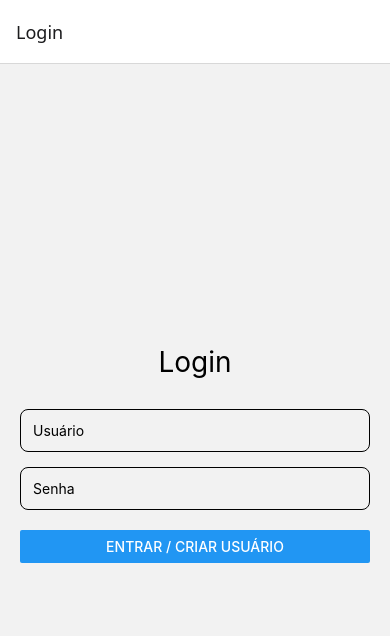
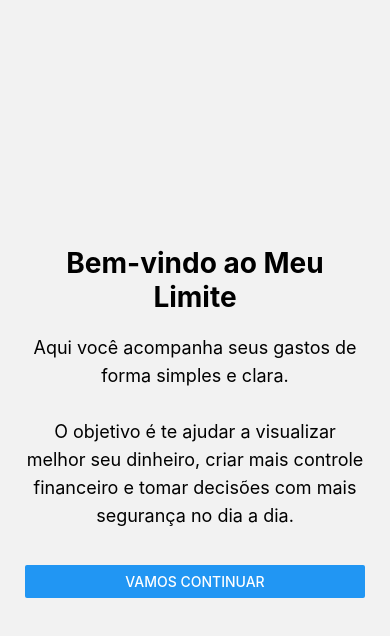
Before and after one commit to LucasA-Lopes/Meu-Limite-app, a React Native app: screen /Welcome in a window 390 px wide. Shown: the top 636 px of the page. Built offline with nearby package versions, Linux system fonts and the light colour scheme.

Commit message:
Adicionado tela de boas vindas, realizado ajuste na criação de usuário com firebase

```diff
--- a/App.js
+++ b/App.js
@@ -7,22 +7,51 @@ import Dashboard from './src/screens/Dashboard';
 import AddExpense from './src/screens/AddExpense';
 import EditExpense from './src/screens/EditExpense';
 import Login from './src/screens/Login';
+import Welcome from './src/screens/Welcome';
 
 const Stack = createNativeStackNavigator();
 
-export default function App(){
+export default function App() {
   return (
-      <NavigationContainer>
-        <Stack.Navigator initialRouteName="Login">
-          <Stack.Screen name="Dashboard" component={Dashboard} />
-          <Stack.Screen name="AddExpense" component={AddExpense} />
-          <Stack.Screen name="EditExpense" component={EditExpense} />
-          <Stack.Screen name="Login" component={Login}
-/>
+    <NavigationContainer>
+      <Stack.Navigator
+        initialRouteName="Login"
+      >
 
-        </Stack.Navigator>
-      </NavigationContainer>
-  )
+        <Stack.Screen
+          name="Login"
+          component={Login}
+          options={{
+            headerShown: false
+          }}
+        />
+
+        <Stack.Screen
+          name="Dashboard"
+          component={Dashboard}
+        />
+
+        <Stack.Screen
+          name="AddExpense"
+          component={AddExpense}
+        />
+
+        <Stack.Screen
+          name="EditExpense"
+          component={EditExpense}
+        />
+
+        <Stack.Screen
+          name="Welcome"
+          component={Welcome}
+          options={{
+            headerShown: false
+          }}
+        />
+
+      </Stack.Navigator>
+    </NavigationContainer>
+  );
 }
 
 /*export default function App(){
--- a/app.json
+++ b/app.json
@@ -24,6 +24,9 @@
     },
     "web": {
       "favicon": "./assets/favicon.png"
-    }
+    },
+    "plugins": [
+      "expo-web-browser"
+    ]
   }
 }
--- a/package.json
+++ b/package.json
@@ -13,7 +13,9 @@
     "@react-navigation/native": "^7.2.2",
     "@react-navigation/native-stack": "^7.14.12",
     "expo": "~54.0.33",
+    "expo-auth-session": "~7.0.11",
     "expo-status-bar": "~3.0.9",
+    "expo-web-browser": "~15.0.11",
     "firebase": "^12.13.0",
     "react": "19.1.0",
     "react-dom": "19.1.0",
--- a/src/firebase/firebaseConfig.js
+++ b/src/firebase/firebaseConfig.js
@@ -1,13 +1,8 @@
-// Import the functions you need from the SDKs you need
 import { initializeApp } from 'firebase/app';
 
+import { getAuth } from 'firebase/auth';
+
 import { getFirestore } from 'firebase/firestore';
-
-// TODO: Add SDKs for Firebase products that you want to use
-// https://firebase.google.com/docs/web/setup#available-libraries
-
-// Your web app's Firebase configuration
-// For Firebase JS SDK v7.20.0 and later, measurementId is optional
 
 const firebaseConfig = {
   apiKey: "AIzaSyDiJULYUkAtZHvEqMRIUmK6jdMJ3pEnuFs",
@@ -17,7 +12,12 @@ const firebaseConfig = {
   messagingSenderId: "391126949310",
   appId: "1:391126949310:web:40f8cbbff843a266dbedef"
 };
-// Initialize Firebase
-const app = initializeApp(firebaseConfig);
 
-export const db = getFirestore(app);
+const app =
+  initializeApp(firebaseConfig);
+
+export const auth =
+  getAuth(app);
+
+export const db =
+  getFirestore(app);
--- a/src/screens/Dashboard.js
+++ b/src/screens/Dashboard.js
@@ -54,10 +54,12 @@ import {                       /*Importação dos Componentes*/
 
 import {
   collection,
-  getDocs
+  getDocs,
+  doc,
+  getDoc
 } from 'firebase/firestore';
 
-import { db } from '../firebase/firebaseConfig';
+import { auth, db } from '../firebase/firebaseConfig';
 
 import { PieChart }
 from 'react-native-chart-kit';
@@ -76,12 +78,33 @@ export default function Dashboard({ navigation }) {
   const [novoLimite, setNovoLimite] =
   useState('1000');
 
+  async function carregarLimite() {
+
+  const uid =
+    auth.currentUser.uid;
+
+  const docRef =
+    doc(db, 'users', uid);
+
+  const docSnap =
+    await getDoc(docRef);
+
+  if (docSnap.exists()) {
+    setLimite(
+      docSnap.data().limite
+    );
+  }
+}
   async function carregarGastos() {
 
     const querySnapshot =
       await getDocs(                                            /*Busca dos Dados*/
-        collection(db, 'expenses')
-      );
+        collection(
+          db,
+          'users',
+          auth.currentUser.uid,
+          'expenses'
+      ));
 
     const lista = [];                                           /*Listagem dos Valores gastos */
 
@@ -100,14 +123,18 @@ export default function Dashboard({ navigation }) {
 
   useEffect(() => {
 
-    const unsubscribe =
-      navigation.addListener('focus', () => {
+  const unsubscribe =
+    navigation.addListener(
+      'focus',
+      () => {
 
+        carregarLimite();
         carregarGastos();
 
-      });
+      }
+    );
 
-    return unsubscribe;
+  return unsubscribe;
 
   }, [navigation]);
 
--- a/src/screens/Login.js
+++ b/src/screens/Login.js
@@ -1,124 +1,89 @@
-import React, { useState } from 'react';
+import React, {
+  useState
+} from 'react';
 
 import {
   View,
-  Text,
   TextInput,
   Button,
   Alert
 } from 'react-native';
 
 import {
-  collection,
-  getDocs,
-  addDoc
-} from 'firebase/firestore';
+  createUserWithEmailAndPassword,
+  signInWithEmailAndPassword
+} from 'firebase/auth';
 
-import { db }
-from '../firebase/firebaseConfig';
+import {
+  auth
+} from '../firebase/firebaseConfig';
 
 export default function Login({
   navigation
 }) {
-
-  const [usuario, setUsuario] =
+  const [email, setEmail] =
     useState('');
 
   const [senha, setSenha] =
     useState('');
 
-  async function fazerLogin() {
-
-    const querySnapshot =
-      await getDocs(
-        collection(db, 'usuarios')
+  async function criar() {
+    try {
+      await createUserWithEmailAndPassword(
+        auth,
+        email.trim(),
+        senha
       );
 
-    let encontrado = false;
-
-    querySnapshot.forEach((doc) => {
-
-      const dados =
-        doc.data();
-
-      if (
-        dados.usuario === usuario
-      ) {
-
-        encontrado = true;
-
-        if (
-          dados.senha === senha
-        ) {
-
-          navigation.navigate(
-            'Dashboard'
-          );
-
-        } else {
-
-          Alert.alert(
-            'Erro',
-            'Senha incorreta'
-          );
-
-        }
-
-      }
-
-    });
-
-    if (!encontrado) {
-
-      await addDoc(
-        collection(
-          db,
-          'usuarios'
-        ),
-        {
-          usuario,
-          senha
-        }
+      navigation.replace(
+        'Welcome'
       );
 
+    } catch (e) {
       Alert.alert(
-        'Sucesso',
-        'Usuário criado!'
+        'Erro',
+        e.message
+      );
+    }
+  }
+
+  async function entrar() {
+    try {
+      await signInWithEmailAndPassword(
+        auth,
+        email.trim(),
+        senha
       );
 
       navigation.navigate(
         'Dashboard'
       );
 
+    } catch (e) {
+      Alert.alert(
+        'Erro',
+        e.message
+      );
     }
-
   }
 
   return (
-
-    <View style={{
-      flex:1,
-      justifyContent:'center',
-      padding:20
-    }}>
-
-      <Text style={{
-        fontSize:28,
-        textAlign:'center',
-        marginBottom:30
-      }}>
-        Login
-      </Text>
-
+    <View
+      style={{
+        flex: 1,
+        justifyContent: 'center',
+        padding: 20
+      }}
+    >
       <TextInput
-        placeholder="Usuário"
-        value={usuario}
-        onChangeText={setUsuario}
+        placeholder="Email"
+        value={email}
+        onChangeText={setEmail}
+        autoCapitalize="none"
         style={{
-          borderWidth:1,
-          padding:12,
-          marginBottom:15,
-          borderRadius:8
+          borderWidth: 1,
+          marginBottom: 10,
+          padding: 10
         }}
       />
 
@@ -126,20 +91,29 @@ export default function Login({
         placeholder="Senha"
         value={senha}
         onChangeText={setSenha}
-        secureTextEntry={true}
+        secureTextEntry
         style={{
-          borderWidth:1,
-          padding:12,
-          marginBottom:20,
-          borderRadius:8
+          borderWidth: 1,
+          marginBottom: 10,
+          padding: 10
         }}
       />
 
       <Button
-        title="Entrar / Criar usuário"
-        onPress={fazerLogin}
+        title="Entrar"
+        onPress={entrar}
       />
 
+      <View
+        style={{
+          height: 10
+        }}
+      />
+
+      <Button
+        title="Criar conta"
+        onPress={criar}
+      />
     </View>
   );
 }
--- /dev/null
+++ b/src/screens/Welcome.js
@@ -0,0 +1,61 @@
+import React from 'react';
+
+import {
+  View,
+  Text,
+  Button
+} from 'react-native';
+
+export default function Welcome({
+  navigation
+}) {
+  return (
+    <View
+      style={{
+        flex: 1,
+        justifyContent: 'center',
+        padding: 25
+      }}
+    >
+      <Text
+        style={{
+          fontSize: 28,
+          fontWeight: 'bold',
+          marginBottom: 20,
+          textAlign: 'center'
+        }}
+      >
+        Bem-vindo ao Meu Limite
+      </Text>
+
+      <Text
+        style={{
+          fontSize: 18,
+          lineHeight: 28,
+          textAlign: 'center',
+          marginBottom: 35
+        }}
+      >
+        Aqui você acompanha seus gastos
+        de forma simples e clara.
+
+        {'\n\n'}
+
+        O objetivo é te ajudar a
+        visualizar melhor seu dinheiro,
+        criar mais controle financeiro
+        e tomar decisões com mais
+        segurança no dia a dia.
+      </Text>
+
+      <Button
+        title="Vamos continuar"
+        onPress={() =>
+          navigation.replace(
+            'Dashboard'
+          )
+        }
+      />
+    </View>
+  );
+}
```
Also changed, not shown: src/screens/AddExpense.js (+87 -50 lines), 1 other file (tests, documents, lock files or other folders).
